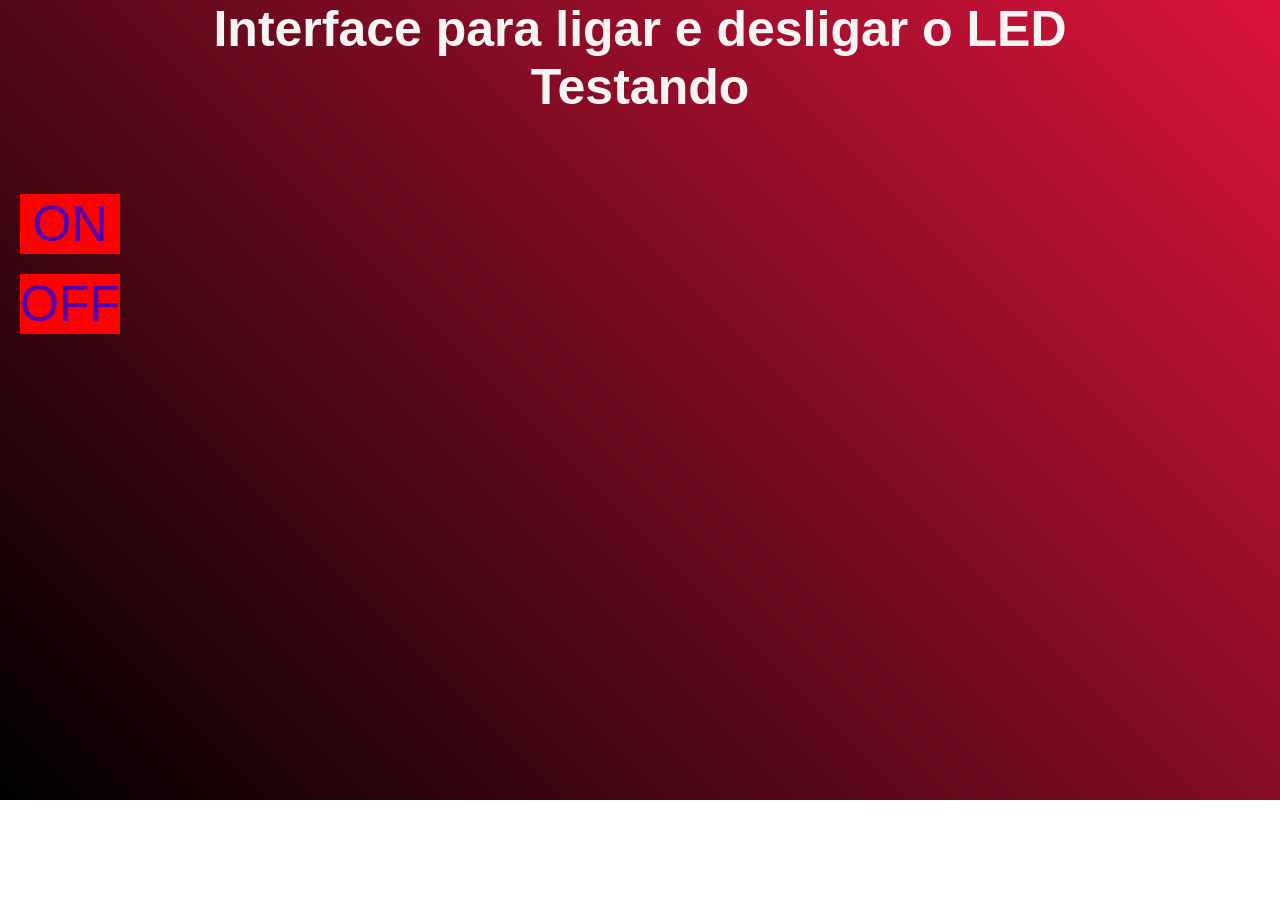
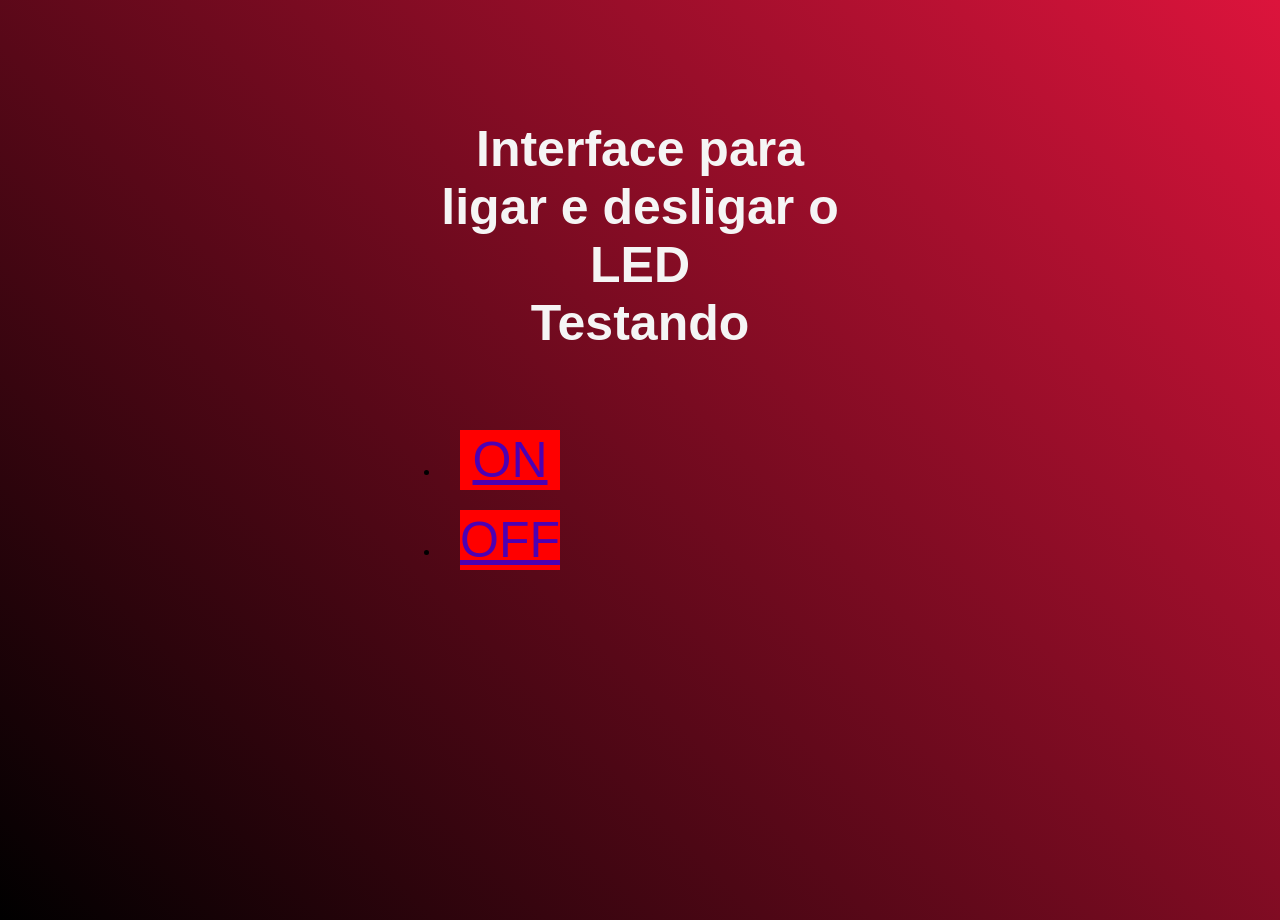
Before and after one commit to ThallysCezar/interface_com_botoes_proj, a plain HTML site: page index.html in a window 1280 px wide. Before the commit the page ends 800 px from the top, so only its background shows below. Drawn offline with Linux system fonts and the light colour scheme.

Commit message:
Refactor: change all things

```diff
--- a/index.html
+++ b/index.html
@@ -3,14 +3,12 @@
 <!------------------------------C S S--------------------------------->
 <head>
     <style>
-        *{
+        * {
             margin: 0;
             padding: 0;
-            text-decoration: none;
             font-family: Arial, Helvetica, sans-serif;
         }
-        #btn
-        {
+        #btn {
           display: flex;
           flex-direction: row;
           justify-content: center;
@@ -27,21 +25,34 @@
           background-image: linear-gradient(45deg, black, crimson);
           height: 100vh;
         }
-        h1   {
+        h1 {
           color: whitesmoke;
           text-align:center;
           font-size: 50px;
         }
-        .botao_off{
+        ul li {
+            text-decoration: none;
+        }
+        .botao_off {
             margin: 20px 20px;
         }
-        .botao_on{
+        .botao_on {
             margin: 20px 20px;
+        }
+        #container {
+          width: 400px;
+          height: 300px;
+          -webkit-border-radius: 10px;
+          -moz-border-radius: 10px;
+          margin: 0 auto;
+          margin-top: 120px;
+          text-align: center;
         }
     </style>
 </head>
 <!----------------------------H T M L--------------------------------->
 <body>
+    <div id="container">
         <h1>Interface para ligar e desligar o LED<br> Testando <br><br></h1>
 
         <ul>
@@ -52,6 +63,7 @@
                 <a href="#" id="btn" class="botao_off" onclick="off()">OFF</a>
             </li>
         </ul>
+    </div>
 
 <!---------------------------JavaScript------------------------------->
 <script>
```
Lines whose indentation alone changed are shown as unchanged.
